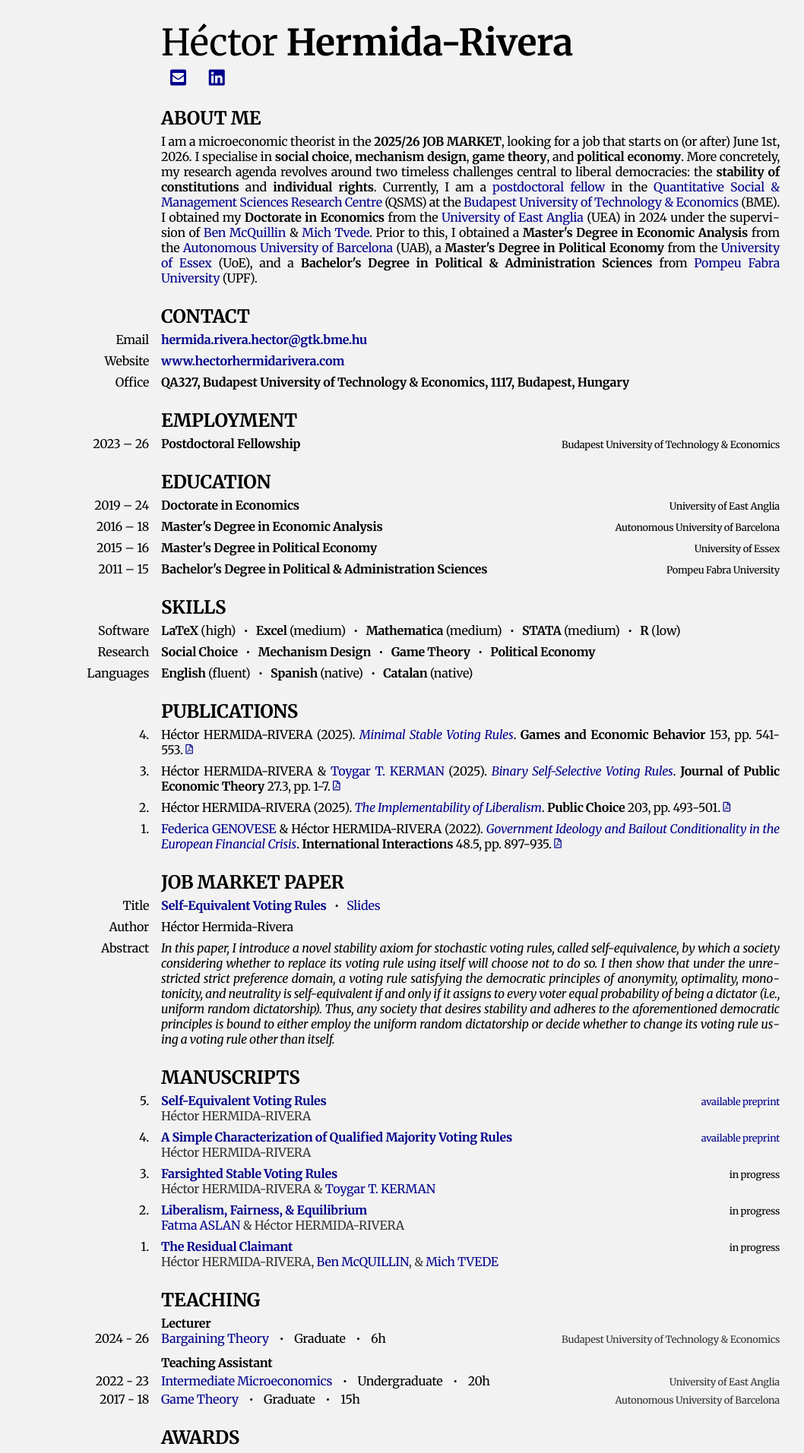
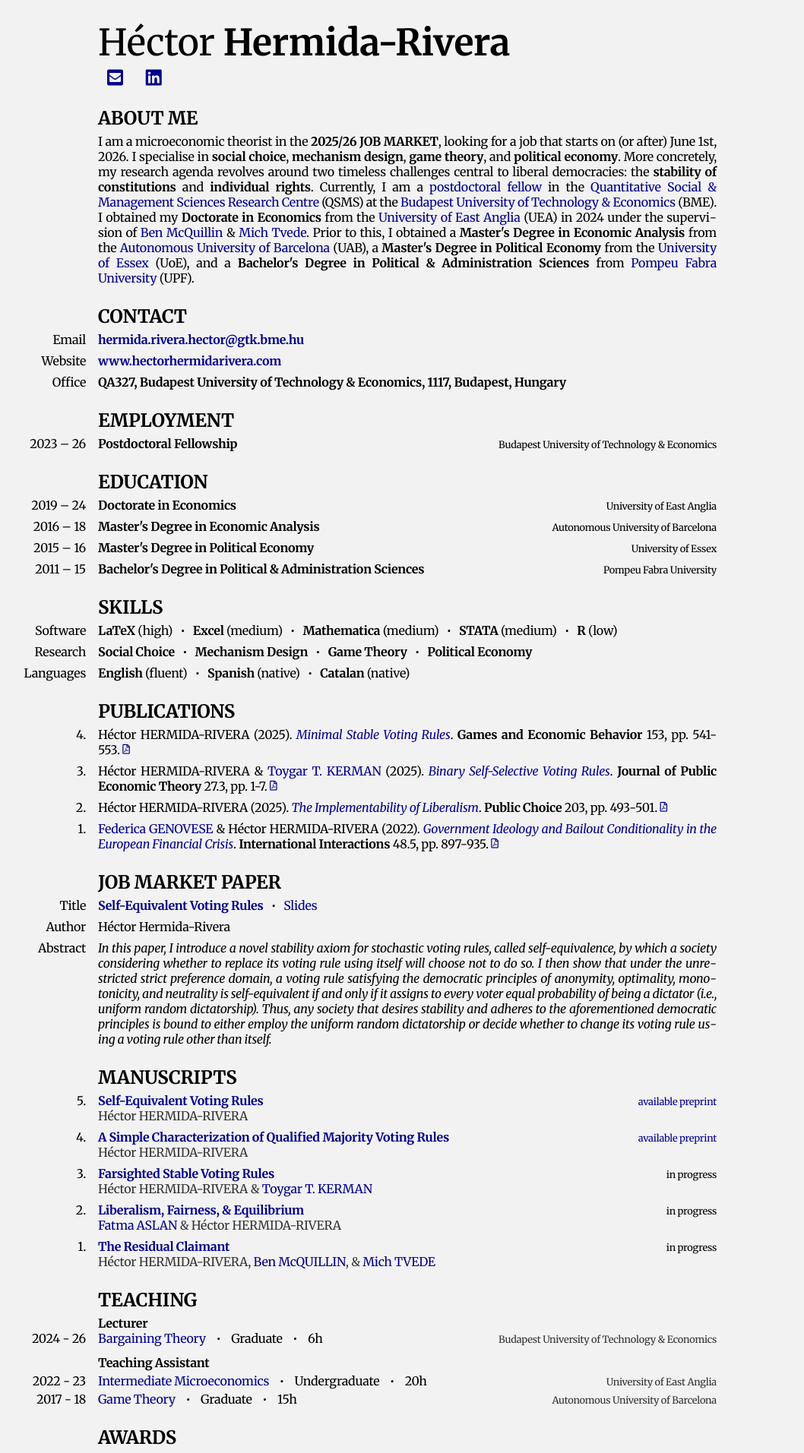
Before and after one commit to HectorHermidaRivera/hectorhermidarivera.github.io, a Jekyll site: the page built from index.md, in a window 1280 px wide. Shown: the top 1913 px of the page at 76% size, without its empty margins (187-1245 px from the left). Built offline with Jekyll 4.4.1, drawn with Linux system fonts in a browser that asks for light colours; a style sheet for code colours, icons or effects is not loaded.

Commit message:
Update style.css

```diff
--- a/assets/css/style.css
+++ b/assets/css/style.css
@@ -335,8 +335,8 @@ body {
     display: none !important;
   }
   .content {
-    margin-left: max(10px, (100vw - 834px)/2);
-    margin-right: max(10px, (100vw - 834px)/2);
+    margin-left: auto !important;
+    margin-right: auto !important;
     margin-bottom: 30px !important;
     padding-left: 10px;
     padding-right: 10px;
```
